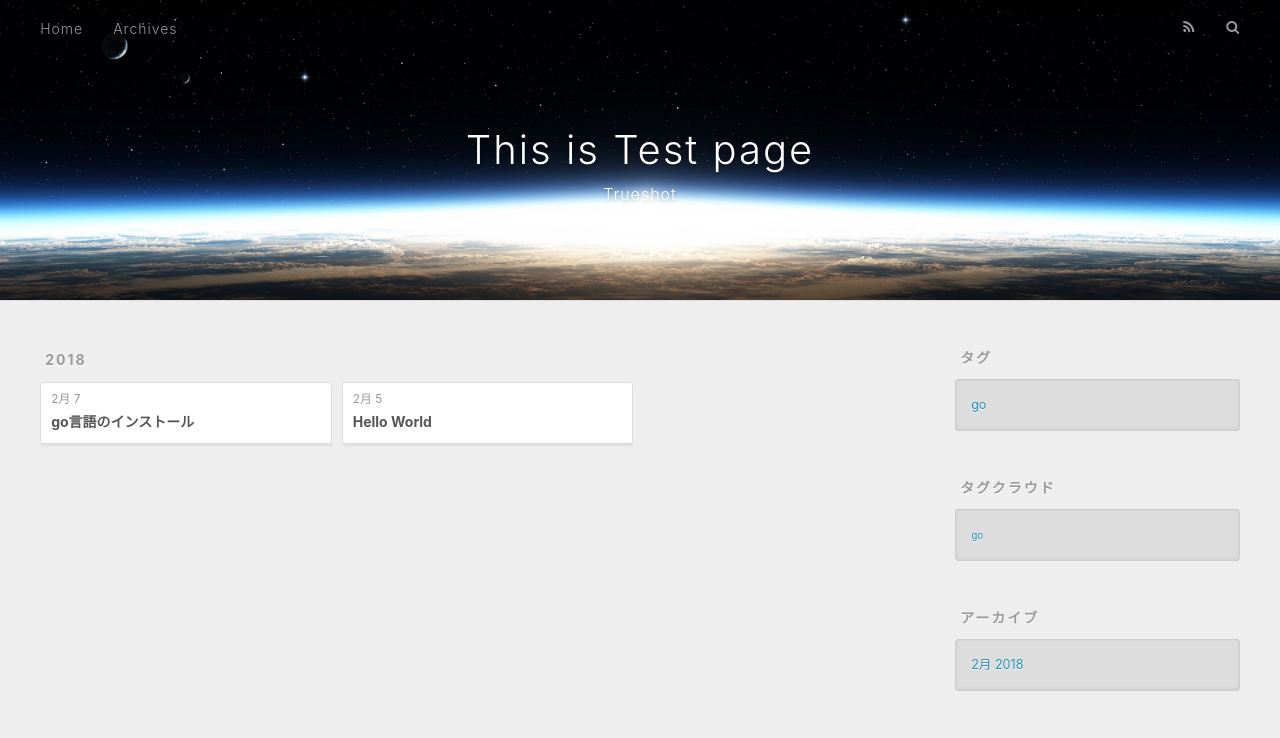
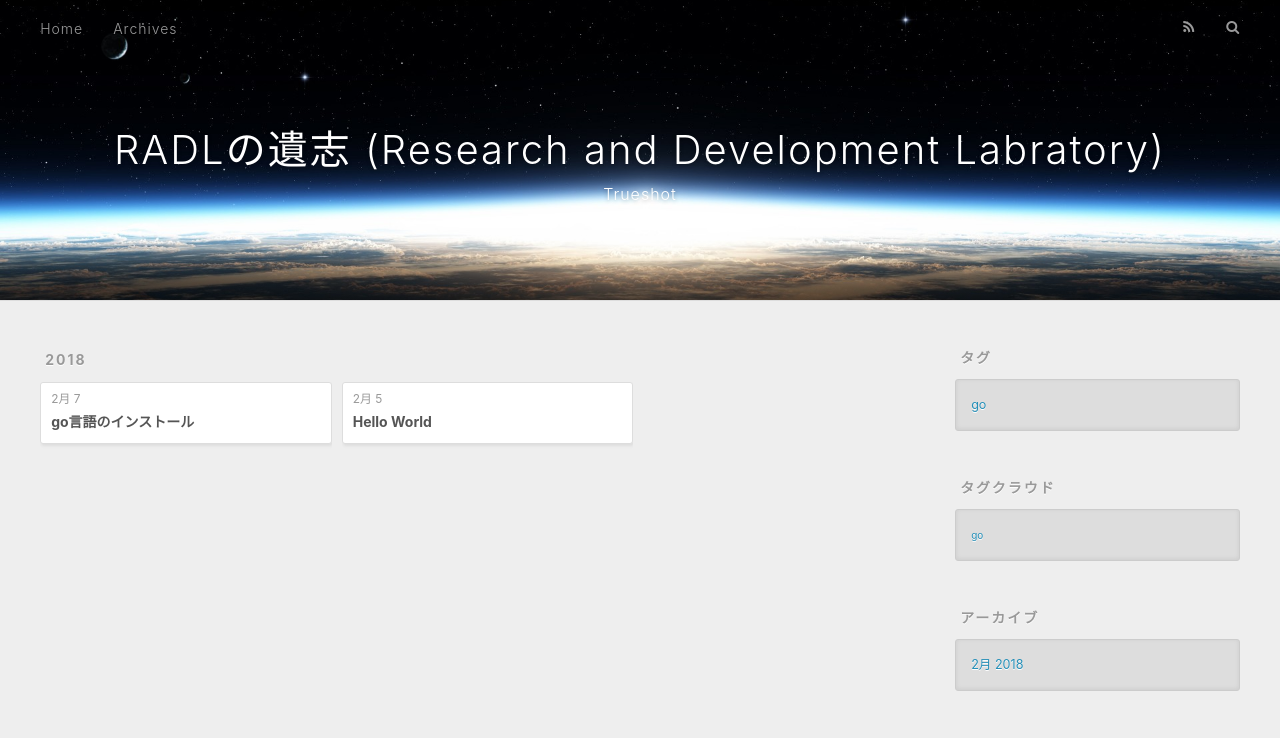
Before and after one commit to c3ntral01/c3ntral01.github.io, a plain HTML site: page archives/2018/02/index.html in a window 1280 px wide. Shown: the top 738 px of the page. Drawn offline with nearby package versions, Linux system fonts and the light colour scheme.

Commit message:
Site updated: 2018-02-07 18:31:03

```diff
--- a/archives/2018/02/index.html
+++ b/archives/2018/02/index.html
@@ -5,17 +5,17 @@
 
 
 
-  <title>アーカイブ: 2018/2 | This is Test page</title>
+  <title>アーカイブ: 2018/2 | RADLの遺志 (Research and Development Labratory)</title>
   <meta name="viewport" content="width=device-width, initial-scale=1, maximum-scale=1">
   <meta property="og:type" content="website">
-<meta property="og:title" content="This is Test page">
+<meta property="og:title" content="RADLの遺志 (Research and Development Labratory)">
 <meta property="og:url" content="https://c3ntral01.github.io/archives/2018/02/index.html">
-<meta property="og:site_name" content="This is Test page">
+<meta property="og:site_name" content="RADLの遺志 (Research and Development Labratory)">
 <meta property="og:locale" content="ja">
 <meta name="twitter:card" content="summary">
-<meta name="twitter:title" content="This is Test page">
+<meta name="twitter:title" content="RADLの遺志 (Research and Development Labratory)">
 
-    <link rel="alternate" href="/atom.xml" title="This is Test page" type="application/atom+xml">
+    <link rel="alternate" href="/atom.xml" title="RADLの遺志 (Research and Development Labratory)" type="application/atom+xml">
 
 
     <link rel="icon" href="/favicon.png">
@@ -34,7 +34,7 @@
   <div id="header-outer" class="outer">
     <div id="header-title" class="inner">
       <h1 id="logo-wrap">
-        <a href="/" id="logo">This is Test page</a>
+        <a href="/" id="logo">RADLの遺志 (Research and Development Labratory)</a>
       </h1>
 
         <h2 id="subtitle-wrap">
```
Also changed, not shown: 2018/02/05/hello-world/index.html (+4 -4 lines), 2018/02/07/go言語のインストール/index.html (+4 -4 lines), archives/2018/index.html (+6 -6 lines), archives/index.html (+6 -6 lines), index.html (+6 -6 lines), tags/go/index.html (+6 -6 lines).
